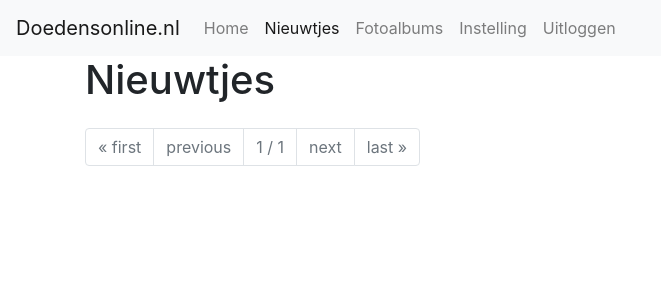
After one commit to zeebonk/doedensonline, a Django app: page /posts/ in a window 1280 px wide. The commit adds this page. Shown: the top 300 px of the page, without its empty margins (0-661 px from the left). Run offline with Django 3.2, Linux system fonts and the light colour scheme; data that the repository does not hold is empty; some libraries are stand-ins or nearby versions.

Commit message:
Post list

```diff
--- a/doedensonline/doedensonline/settings.py
+++ b/doedensonline/doedensonline/settings.py
@@ -66,6 +66,7 @@ TEMPLATES = [
                 "django.template.context_processors.request",
                 "django.contrib.auth.context_processors.auth",
                 "django.contrib.messages.context_processors.messages",
+                "home.context_processors.app_name",
             ],
         },
     },
--- a/doedensonline/doedensonline/urls.py
+++ b/doedensonline/doedensonline/urls.py
@@ -19,5 +19,6 @@ from django.urls import include, path
 
 urlpatterns = [
     path("", include("home.urls")),
+    path("posts/", include("posts.urls")),
     path("admin/", admin.site.urls),
 ]
--- /dev/null
+++ b/doedensonline/home/context_processors.py
@@ -0,0 +1,5 @@
+from django.urls import resolve
+
+
+def app_name(request):
+    return {"app_name": resolve(request.path).app_name}
--- a/doedensonline/home/templates/home/base.html
+++ b/doedensonline/home/templates/home/base.html
@@ -16,11 +16,11 @@
       </button>
       <div class="collapse navbar-collapse" id="navbar-content">
         <ul class="navbar-nav mr-auto">
-          <li class="nav-item active">
-            <a class="nav-link" href="#">Home</a>
+          <li class="nav-item {% if app_name == 'home' %}active{% endif %}">
+              <a class="nav-link" href="{% url 'home:index' %}">Home</a>
           </li>
-          <li class="nav-item">
-            <a class="nav-link" href="#">Nieuwtjes</a>
+          <li class="nav-item {% if app_name == 'posts' %}active{% endif %}">
+            <a class="nav-link" href="{% url 'posts:list' %}">Nieuwtjes</a>
           </li>
           <li class="nav-item">
             <a class="nav-link" href="#">Fotoalbums</a>
@@ -36,9 +36,15 @@
     </nav>
 
     <div class="container">
-        <h1>{% block body_title %}Unknown{% endblock %}</h1>
-        {% block content %}
-        {% endblock %}
+        <div class="row">
+            <div class="col">
+                <h1>{% block body_title %}Unknown{% endblock %}</h1>
+            </div>
+        </div>
+        <div class="row">
+            {% block content %}
+            {% endblock %}
+        </div>
     </div>
 
     <script src="https://code.jquery.com/jquery-3.4.1.slim.min.js" integrity="sha384-J6qa4849blE2+poT4WnyKhv5vZF5SrPo0iEjwBvKU7imGFAV0wwj1yYfoRSJoZ+n" crossorigin="anonymous"></script>
--- a/doedensonline/home/templates/home/index.html
+++ b/doedensonline/home/templates/home/index.html
@@ -4,6 +4,7 @@
 {% block body_title %}Home{% endblock %}
 
 {% block content %}
+    <div class="col">
         {% if posts %}
             <ul>
             {% for post in posts %}
@@ -13,4 +14,5 @@
         {% else %}
             <p>No posts are available.</p>
         {% endif %}
+    </div>
 {% endblock %}
--- /dev/null
+++ b/doedensonline/posts/templates/posts/post_list.html
@@ -0,0 +1,47 @@
+{% extends 'home/base.html' %}
+
+{% block head_title %}Nieuwtjes{% endblock %}
+{% block body_title %}Nieuwtjes{% endblock %}
+
+{% block content %}
+    <div class="col">
+        <ul>
+            {% for post in page_obj %}
+            <li><strong>{{ post.author.username }}:</strong> {{ post.message }}</li>
+            {% endfor %}
+        </ul>
+
+        <nav>
+            <ul class="pagination">
+                <li class="page-item {% if not page_obj.has_previous %}disabled{% endif %}">
+                    <a class="page-link" href="{% if page_obj.has_previous %}?page=1{% else %}#{% endif %}">
+                        &laquo; first
+                    </a>
+                </li>
+                <li class="page-item {% if not page_obj.has_previous %}disabled{% endif %}">
+                    <a class="page-link" href="{% if page_obj.has_previous %}?page={{ page_obj.previous_page_number }}{% else %}#{% endif %}">
+                        previous
+                    </a>
+                </li>
+
+                <li class="page-item disabled">
+                    <a class="page-link" href="?page={{ page_obj.number }}">
+                        {{ page_obj.number }} / {{ page_obj.paginator.num_pages }}
+                    </a>
+                </li>
+
+                <li class="page-item {% if not page_obj.has_next %}disabled{% endif %}">
+                    <a class="page-link" href="{% if page_obj.has_next %}?page={{ page_obj.next_page_number }}{% else %}#{% endif %}">
+                        next
+                    </a>
+                </li>
+                <li class="page-item {% if not page_obj.has_next %}disabled{% endif %}">
+                    <a class="page-link" href="{% if page_obj.has_next %}?page=1{% else %}#{% endif %}">
+                        last &raquo;
+                    </a>
+                </li>
+            </div>
+        </nav>
+    </div>
+
+{% endblock %}
--- /dev/null
+++ b/doedensonline/posts/urls.py
@@ -0,0 +1,9 @@
+from django.urls import path
+
+from . import views
+
+
+app_name = "posts"
+urlpatterns = [
+    path("", views.PostList.as_view(), name="list"),
+]
--- /dev/null
+++ b/doedensonline/posts/views.py
@@ -0,0 +1,8 @@
+from django.views.generic import ListView
+
+from .models import Post
+
+
+class PostList(ListView):
+    paginate_by = 5
+    model = Post
```
Lines whose indentation alone changed are shown as unchanged.
